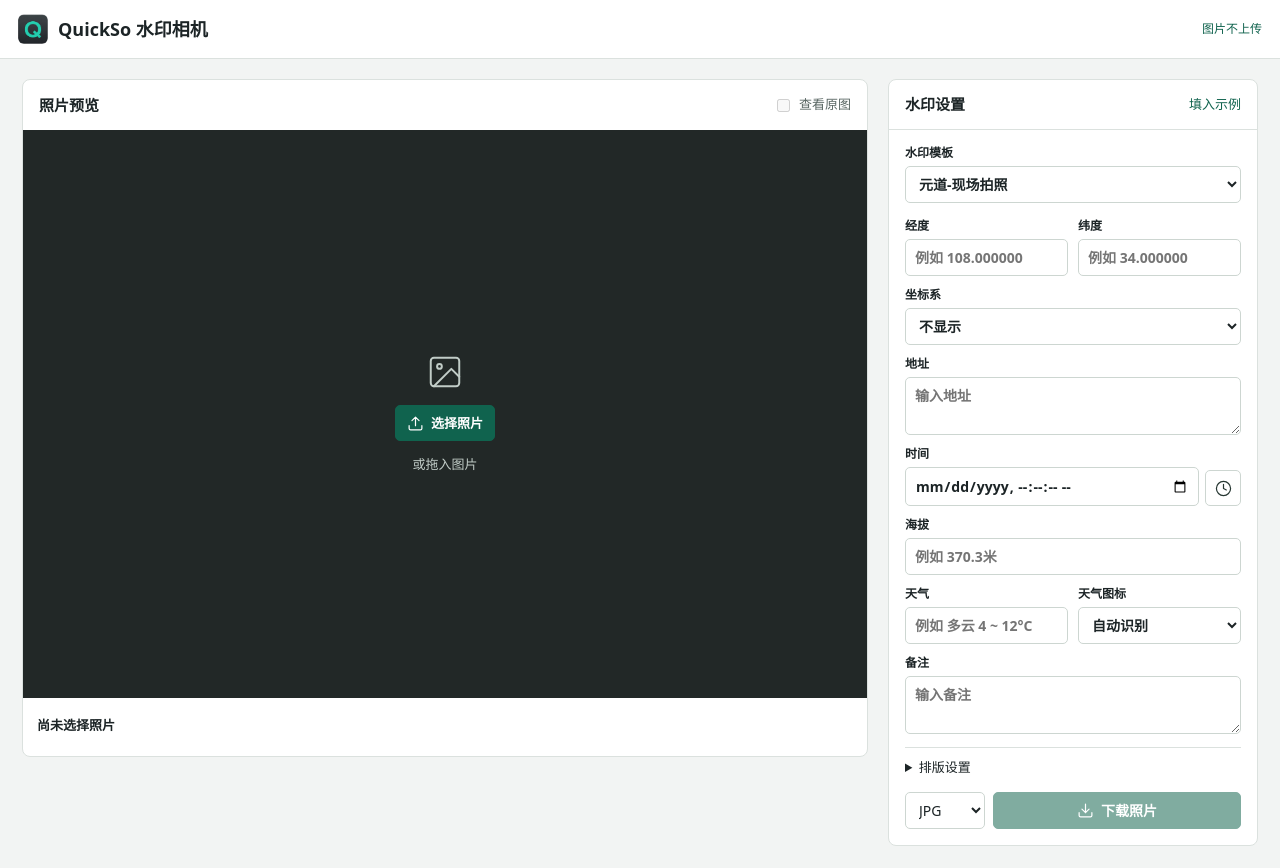
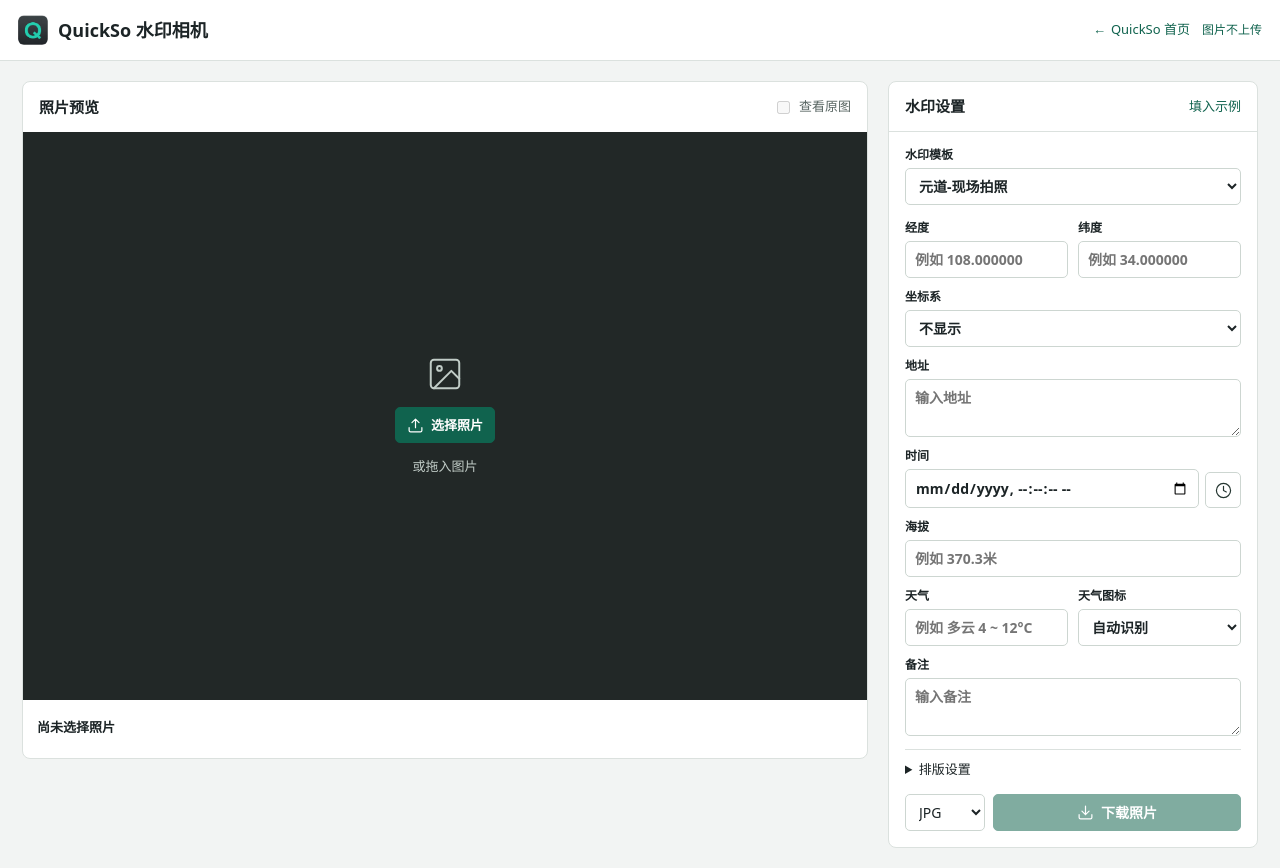
Before and after one commit to quicksoo/watermark.quickso.top, a plain HTML site: page index.html in a window 1280 px wide. Drawn offline with Linux system fonts and the light colour scheme.

Commit message:
Add visible QuickSo home link to watermark camera

```diff
--- a/index.html
+++ b/index.html
@@ -20,7 +20,10 @@
   </svg>
   <header class="topbar">
     <div class="brand"><a href="https://quickso.top/" aria-label="QuickSo 首页"><img src="icon.jpg" width="30" height="30" alt=""></a><h1>QuickSo 水印相机</h1></div>
-    <span class="local-badge">图片不上传</span>
+    <div class="header-actions">
+      <a class="home-link" href="https://quickso.top/" target="_top"><span aria-hidden="true">←</span> QuickSo 首页</a>
+      <span class="local-badge">图片不上传</span>
+    </div>
   </header>
   <main class="workspace">
     <section class="preview" aria-labelledby="preview-title">
--- a/styles.css
+++ b/styles.css
@@ -20,6 +20,7 @@ button:disabled { cursor: default; opacity: .53; }
   display: flex;
   align-items: center;
   justify-content: space-between;
+  flex-wrap: wrap;
   gap: 12px;
   padding: 14px max(18px, calc((100% - 1336px) / 2));
   background: white;
@@ -31,6 +32,9 @@ h1, h2, p { margin: 0; }
 h1 { font-size: 18px; font-weight: 700; }
 h2 { font-size: 15px; font-weight: 660; }
 .local-badge { color: var(--green); font-size: 12px; white-space: nowrap; }
+.header-actions { display: flex; align-items: center; flex-wrap: wrap; gap: 12px; }
+.home-link { display: inline-flex; align-items: center; gap: 5px; min-height: 32px; color: var(--green); font-size: 13px; text-decoration: none; white-space: nowrap; }
+.home-link:hover { text-decoration: underline; }
 
 .workspace {
   display: grid;
```
